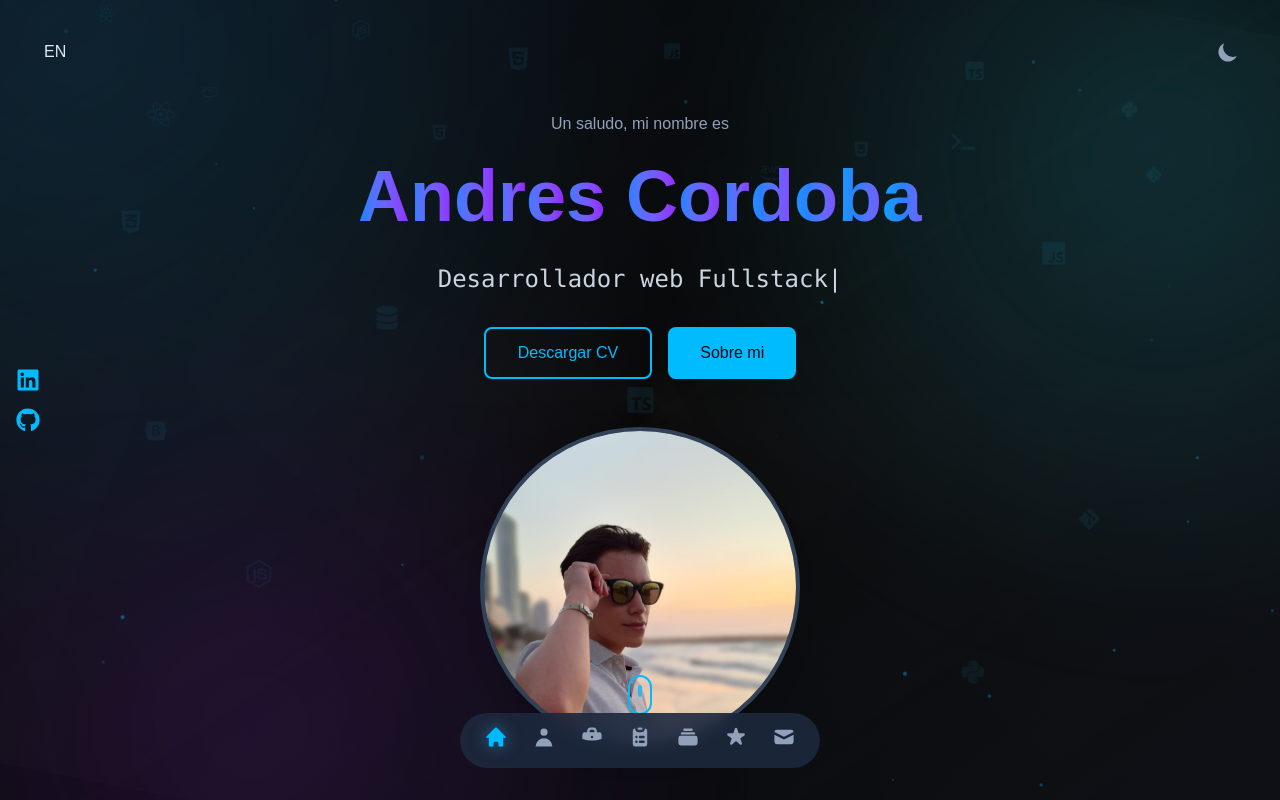
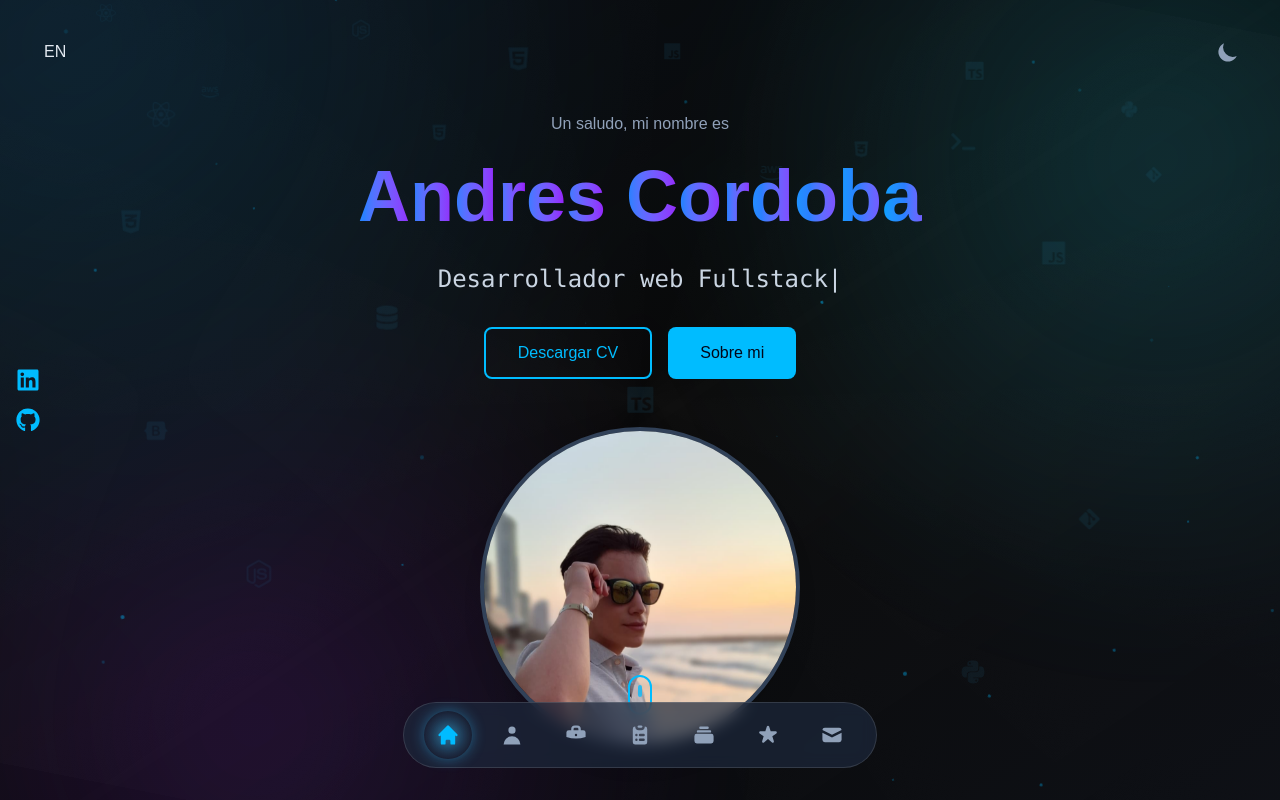
Before and after one commit to Andres766/Portafolio., a Next.js app: page / in a window 1280 px wide. Shown: the top 800 px of the page. Built offline with nearby package versions, Linux system fonts and the light colour scheme.

Commit message:
halo iconos nav bar

```diff
--- a/src/app/globals.css
+++ b/src/app/globals.css
@@ -411,3 +411,38 @@ html {
 .theme-switching * {
   transition: none !important;
 }
+
+/* Glass/vidrio navbar with dynamic blur */
+.glass-nav {
+  backdrop-filter: blur(8px);
+  transition: backdrop-filter 200ms ease, box-shadow 200ms ease, border-color 200ms ease;
+  border: 1px solid rgba(255, 255, 255, 0.12);
+}
+.glass-strong {
+  backdrop-filter: blur(16px) saturate(1.08);
+  box-shadow: 0 10px 30px rgba(0, 0, 0, 0.18);
+}
+
+/* Active nav item visible highlight */
+.active-pill-dark {
+  position: relative;
+}
+.active-pill-dark::before {
+  content: '';
+  position: absolute;
+  inset: -4px;
+  border-radius: 9999px;
+  background: radial-gradient(circle, rgba(56, 189, 248, 0.35), transparent 70%);
+  box-shadow: 0 0 14px rgba(56, 189, 248, 0.45);
+}
+.active-pill-light {
+  position: relative;
+}
+.active-pill-light::before {
+  content: '';
+  position: absolute;
+  inset: -4px;
+  border-radius: 9999px;
+  background: radial-gradient(circle, rgba(37, 99, 235, 0.35), transparent 70%);
+  box-shadow: 0 0 14px rgba(37, 99, 235, 0.45);
+}
--- a/src/app/page.tsx
+++ b/src/app/page.tsx
@@ -30,6 +30,7 @@ export default function Portfolio() {
   const [displayedText, setDisplayedText] = useState('')
   const [currentIndex, setCurrentIndex] = useState(0)
   const [showCursor, setShowCursor] = useState(true)
+  const [scrolled, setScrolled] = useState(false)
 
   // 3D tilt state for hero photo
   const [photoTilt, setPhotoTilt] = useState<{ rx: number; ry: number; scale: number }>({ rx: 0, ry: 0, scale: 1 })
@@ -310,6 +311,7 @@ export default function Portfolio() {
   // Detect active section on scroll
   useEffect(() => {
     const handleScroll = () => {
+      setScrolled(window.scrollY > 20)
       const sections = ['home', 'about', 'experience', 'services', 'projects', 'achievements', 'contact']
       const scrollPosition = window.scrollY + window.innerHeight / 2
 
@@ -703,7 +705,7 @@ export default function Portfolio() {
 
         {/* Bottom Navigation with Tooltips - Increased z-index */}
         <nav
-          className={`fixed left-1/2 -translate-x-1/2 backdrop-blur-sm rounded-full px-6 py-3 flex gap-6 z-[60] ${isDark ? 'bg-slate-800/90' : 'bg-white/90 shadow-lg'}`}
+          className={`fixed left-1/2 -translate-x-1/2 rounded-full px-6 py-3 flex gap-6 z-[60] glass-nav ${scrolled ? 'glass-strong' : ''} ${isDark ? 'bg-slate-800/70' : 'bg-white/70 shadow-lg'}`}
           style={{ bottom: navBottom }}
         >
           {navItems.map((item) => (
@@ -712,10 +714,10 @@ export default function Portfolio() {
                 onClick={() => scrollToSection(item.id)}
                 onMouseEnter={() => setHoveredNav(item.id)}
                 onMouseLeave={() => setHoveredNav(null)}
-                className={`transition-all duration-300 transform hover:scale-125 hover:-translate-y-1 cursor-pointer ${
+                className={`relative p-2 rounded-full transition-all duration-300 transform hover:scale-125 hover:-translate-y-1 cursor-pointer ${
                   activeSection === item.id
-                    ? isDark ? 'text-sky-400' : 'text-blue-600'
-                    : isDark ? 'text-slate-400 hover:text-sky-400' : 'text-gray-600 hover:text-blue-600'
+                    ? (isDark ? 'text-sky-400 active-pill-dark' : 'text-blue-600 active-pill-light')
+                    : (isDark ? 'text-slate-400 hover:text-sky-400' : 'text-gray-600 hover:text-blue-600')
                 }`}
               >
                 <svg className={`w-6 h-6 ${activeSection === item.id ? 'drop-shadow-[0_0_8px_rgba(56,189,248,0.5)]' : ''}`} fill="currentColor" viewBox="0 0 20 20">
```
